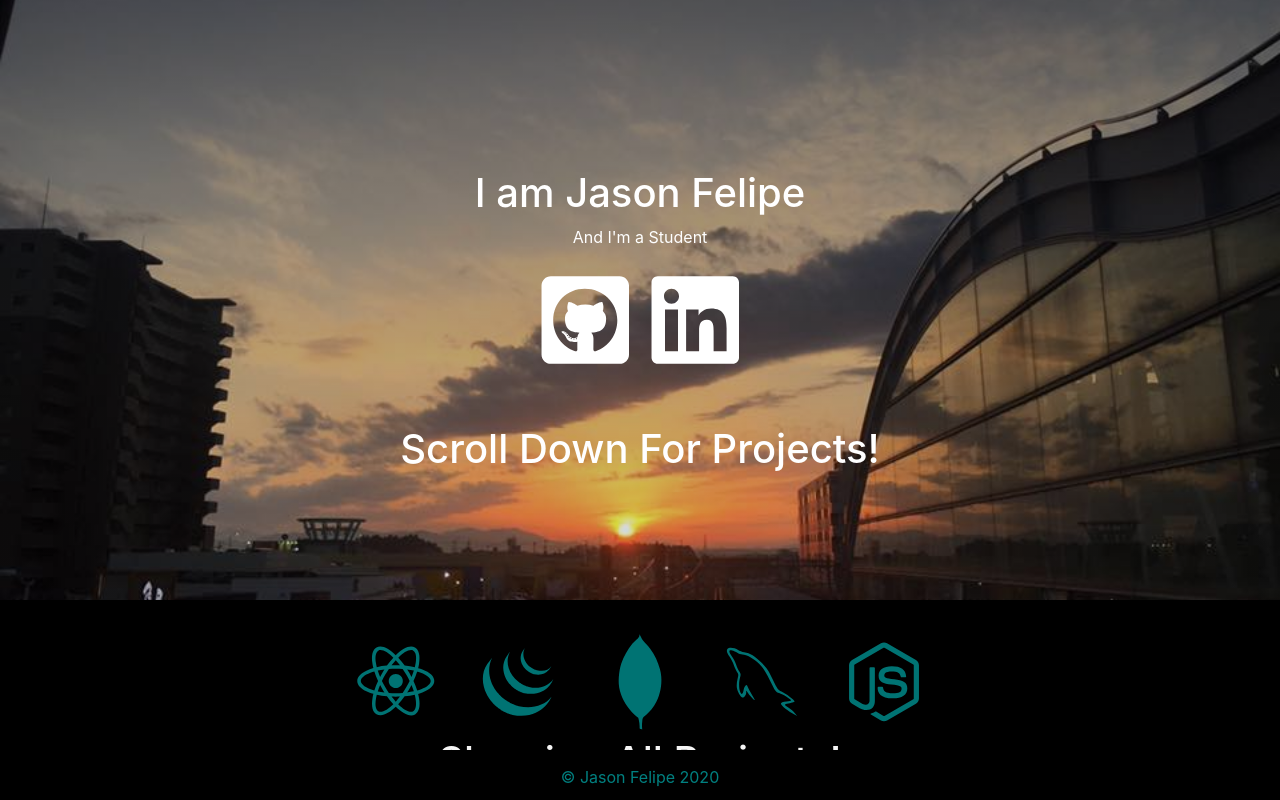
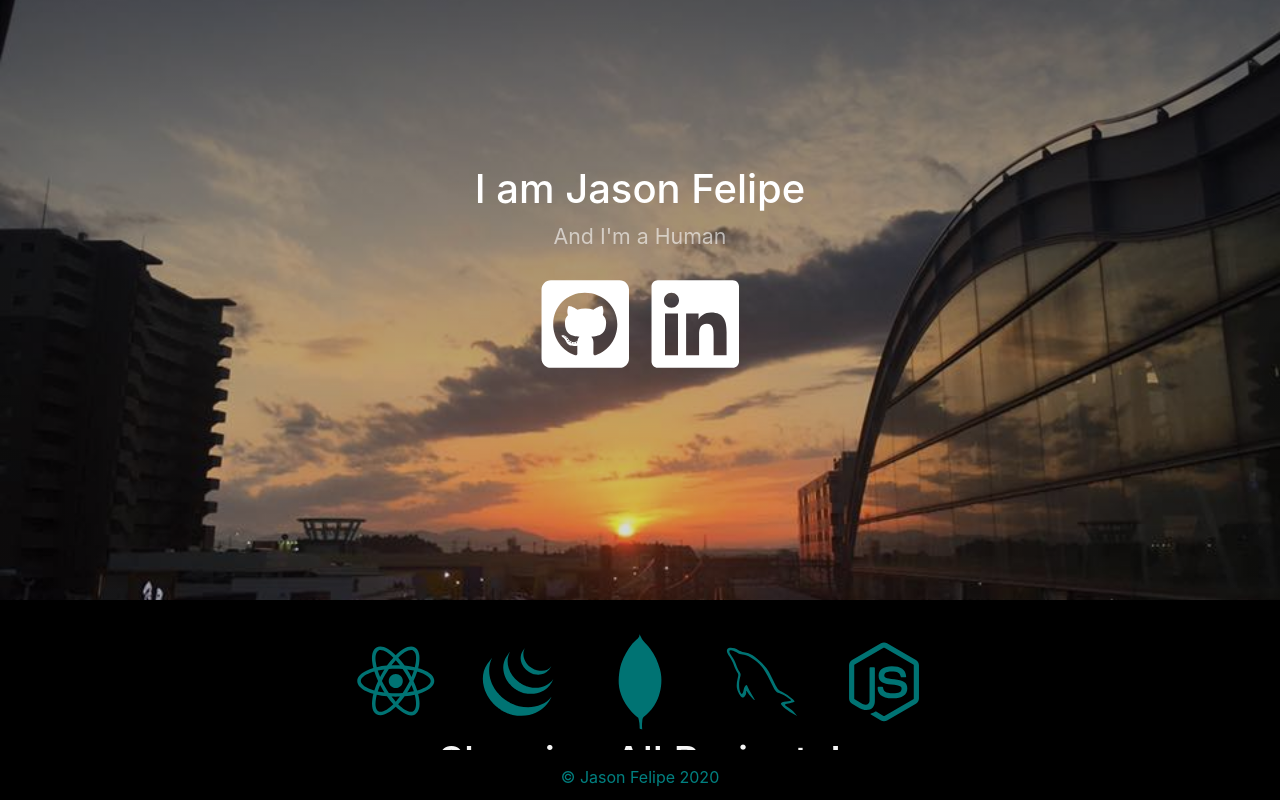
Before and after one commit to jasonfelipe/portfolio2020, a React (Create React App) app: page / in a window 1280 px wide. Shown: the top 800 px of the page. Built offline with nearby package versions, Linux system fonts and the light colour scheme.

Commit message:
fixing css

```diff
--- a/src/App.js
+++ b/src/App.js
@@ -13,7 +13,7 @@ const App = () => {
   let changeJob = () =>{
     let jobArray = ['Teacher', 'Student', 'Programmer'];
     let counter = 0;
-    setInterval(() => {setJob(jobArray[counter]); counter++; if (counter===jobArray.length) counter = 0;}, 2000)
+    setInterval(() => {setJob(jobArray[counter]); counter++; if (counter===jobArray.length) counter = 0;}, 8000)
   }
 
   useEffect(changeJob, []);
--- a/src/components/Hero/hero.css
+++ b/src/components/Hero/hero.css
@@ -6,7 +6,6 @@ body {
 /* The hero image */
 .hero-image {
   margin: 0 auto;
-  /* Use "linear-gradient" to add a darken background effect to the image. This will make the text easier to read */
   background: linear-gradient(rgba(0, 0, 0, 0.5), rgba(0, 0, 0, 0.1)), url('../../assets/images/ibaraki.jpg');
   height: 600px;
   width: auto;
@@ -16,23 +15,46 @@ body {
   position: relative;
 }
 
-.hero-subtitle {
+.hero-subtext{
+  font-size:16pt;
+  -webkit-animation: fadeinout 3s infinite ;
+  -webkit-animation-duration: 8s;
+
+  animation: fadeinout 3s infinite;
+  animation-duration: 8s;
+
+  opacity: 0;
+}
+
+.hero-info {
   position: relative;
   top: 50px;
   color: white;
   opacity: 0;
+  width: 100%;
+  -webkit-animation: fadeout 1s;
+  /* Safari, Chrome and Opera > 12.1 */
+  -moz-animation: fadeout 1s;
+  /* Firefox < 16 */
+  -ms-animation: fadeout 1s;
+  /* Internet Explorer */
+  -o-animation: fadeout 1s;
+  /* Opera < 12.1 */
+  animation: fadeout 1s forwards
 
-  -webkit-animation: fadein 4s;
-  /* Safari, Chrome and Opera > 12.1 */
-  -moz-animation: fadein 4s;
-  /* Firefox < 16 */
-  -ms-animation: fadein 4s;
-  /* Internet Explorer */
-  -o-animation: fadein 4s;
-  /* Opera < 12.1 */
-  animation: fadein 5s forwards;
 }
 
+.hero-info:hover{
+  -webkit-animation: fadein 1s;
+  /* Safari, Chrome and Opera > 12.1 */
+  -moz-animation: fadein 1s;
+  /* Firefox < 16 */
+  -ms-animation: fadein 1s;
+  /* Internet Explorer */
+  -o-animation: fadein 1s;
+  /* Opera < 12.1 */
+  animation: fadein 1s forwards;
+}
 
  .hero-text {
   text-align: center;
@@ -98,7 +120,7 @@ body {
     color: white;
   }
 
-  .hero-subtitle{
+  .hero-info{
     position: relative;
     top: 50px;
     color: white;
@@ -167,3 +189,78 @@ body {
   }
 }
 /* Fade In Animations End */
+
+/* ======================== */
+/* Fade Out Animations Start */
+/* ======================== */
+
+@keyframes fadeout {
+  from {
+      opacity: 1;
+  }
+
+  to {
+      opacity: 0;
+  }
+}
+
+/* Firefox < 16 */
+@-moz-keyframes fadeout {
+  from {
+      opacity: 1;
+  }
+
+  to {
+      opacity: 0;
+  }
+}
+
+/* Safari, Chrome and Opera > 12.1 */
+@-webkit-keyframes fadeout {
+  from {
+      opacity: 1;
+  }
+
+  to {
+      opacity: 0;
+  }
+}
+
+/* Internet Explorer */
+@-ms-keyframes fadeout {
+  from {
+      opacity: 1;
+  }
+
+  to {
+      opacity: 0;
+  }
+}
+
+/* Opera < 12.1 */
+@-o-keyframes fadeout {
+  from {
+      opacity: 1;
+  }
+
+  to {
+      opacity: 0;
+  }
+}
+/* Fade Out Animations End */
+
+
+/* ======================== */
+/* Fade In AND Out Animations Start */
+/* ======================== */
+
+
+@-webkit-keyframes fadeinout {
+  50% { opacity: 1; }
+}
+
+@keyframes fadeinout {
+  50% { opacity: 1; }
+}
+
+/* Fade In and Out Animations End */
--- a/src/components/Hero/index.js
+++ b/src/components/Hero/index.js
@@ -15,10 +15,10 @@ const Hero = props => {
         <div className="hero-image">
             <div className="hero-text">
                 <h1>I am Jason Felipe</h1>
-            <p>And I'm a {props.job}</p>
+                <p className='hero-subtext'>And I'm a {props.job}</p>
                 <FaGithubSquare onClick={handleLinkClick} id='github' className='icon'/>
                 <FaLinkedin onClick={handleLinkClick} id='linkedin' className='icon'/>
-            <h1 className='hero-subtitle'>Scroll Down For Projects!</h1>
+            <h1 className='hero-info'>Scroll Down For Projects!</h1>
             </div>
         </div>
     )
```
Lines whose indentation alone changed are shown as unchanged.
